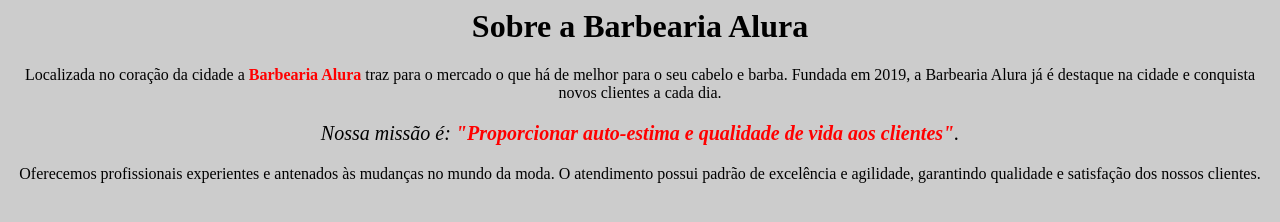
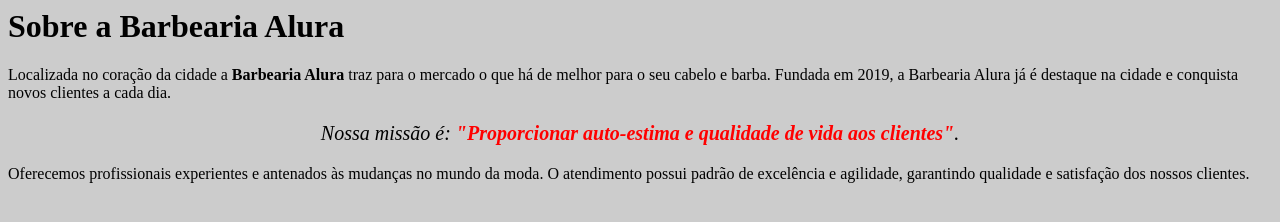
Before and after one commit to gabzajala/projeto-barbearia, a plain HTML site: page index.html in a window 1280 px wide. Drawn offline with Linux system fonts and the light colour scheme.

Commit message:
Add files via upload

```diff
--- a/index.html
+++ b/index.html
@@ -4,17 +4,10 @@
          <meta charset="UTF-8">
          <title>Barbearia Alura</title>
          <link rel="stylesheet" href="style.css">
-
-        <style>
-             p {
-
-                text-align: center
-            }
-         </style>
      </head>
 
      <body>
-         <h1 style="text-align: center;">Sobre a Barbearia Alura</h1>
+         <h1>Sobre a Barbearia Alura</h1>
 
     <p>Localizada no coração da cidade a <strong>Barbearia Alura</strong> traz para o mercado o que há de melhor para o seu cabelo e barba. Fundada em 2019, a Barbearia Alura já é destaque na cidade e conquista novos clientes a cada dia.</p>
 
--- a/style.css
+++ b/style.css
@@ -1,11 +1,15 @@
 body {
     background: #CCCCCC
+}
+
+h1 {
+    style="text-align: center
 }
 
 p {
     text-aglin: center;
 }
 
-strong {
-    color: red;
+em strong {
+    color: #FF0000;
 }
```
